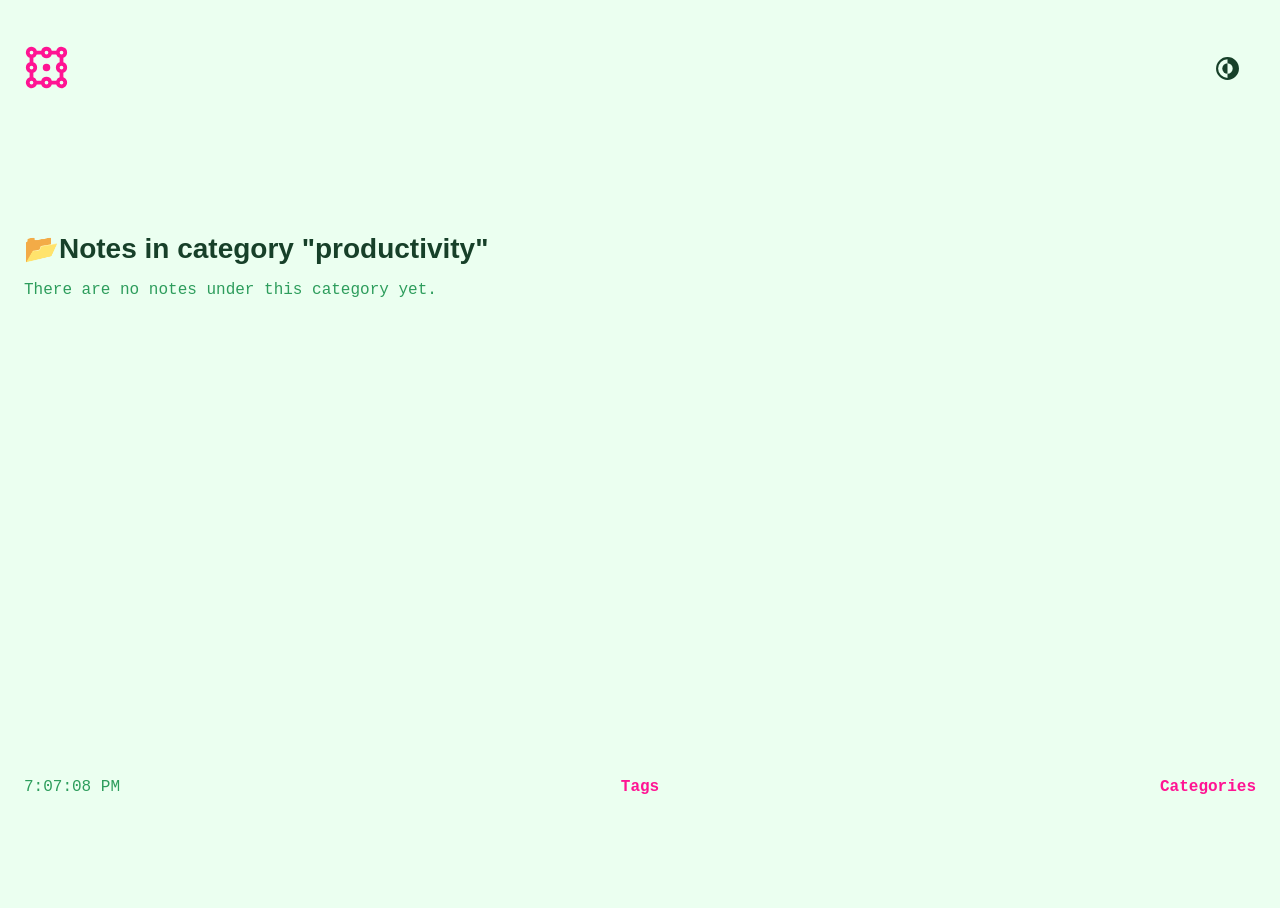
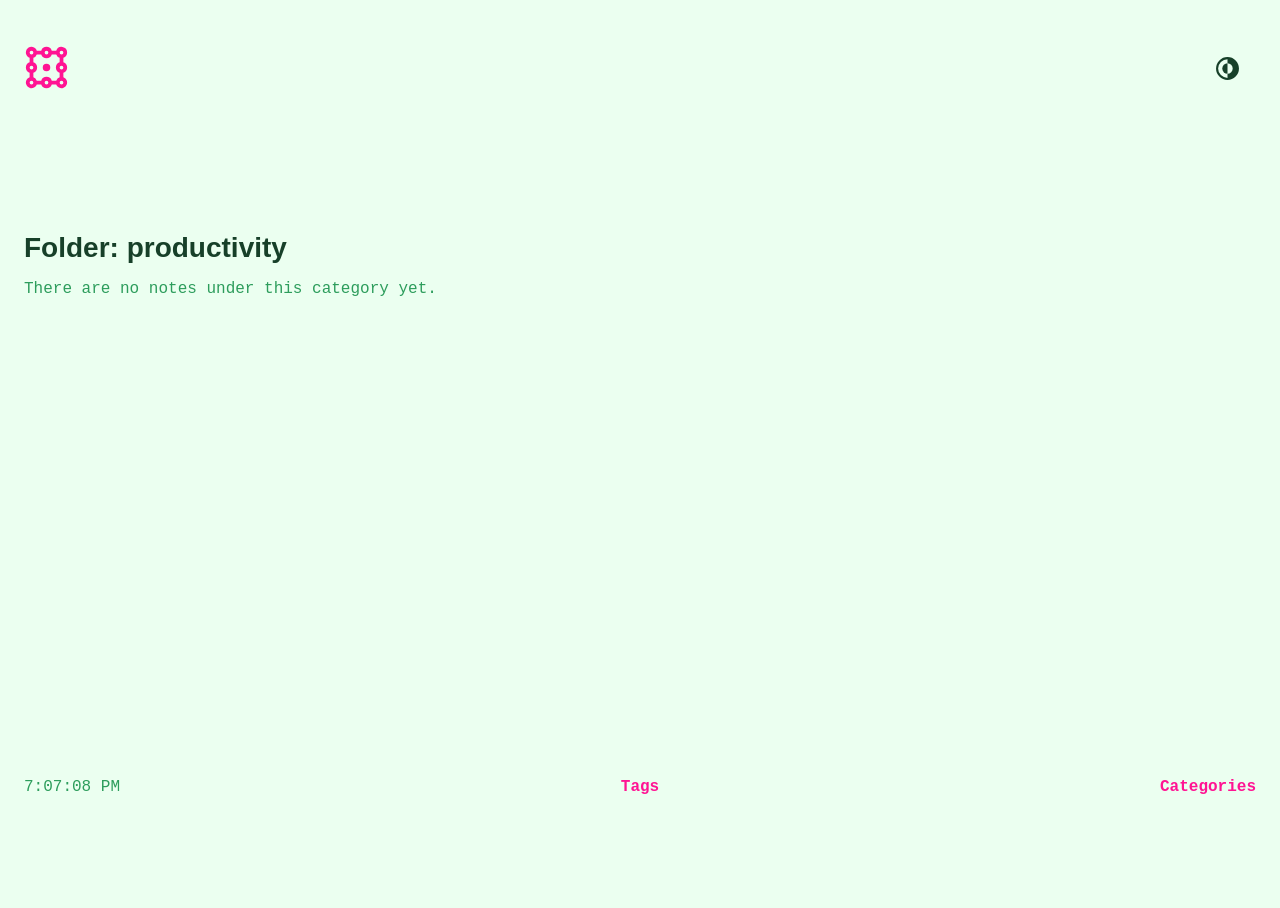
Before and after one commit to dduyg/5566677, a Jekyll site: the page built from categories/productivity.md, in a window 1280 px wide. Built offline with Jekyll 4.4.1, drawn with Linux system fonts in a browser that asks for light colours; some web fonts are replaced.

Commit message:
Update category.html

```diff
--- a/_layouts/category.html
+++ b/_layouts/category.html
@@ -7,7 +7,7 @@ layout: default
 {% assign sorted_notes = categorized_notes | sort: "last_modified_at" | reverse %}
 {% assign note_count = sorted_notes | size %}
 
-<h1>📂Notes in category "{{ page.category }}"</h1>
+<h1 class="folder">Folder: {{ page.category }}</h1>
 
 {% if note_count == 0 %}
   <p>There are no notes under this category yet.</p>
```
